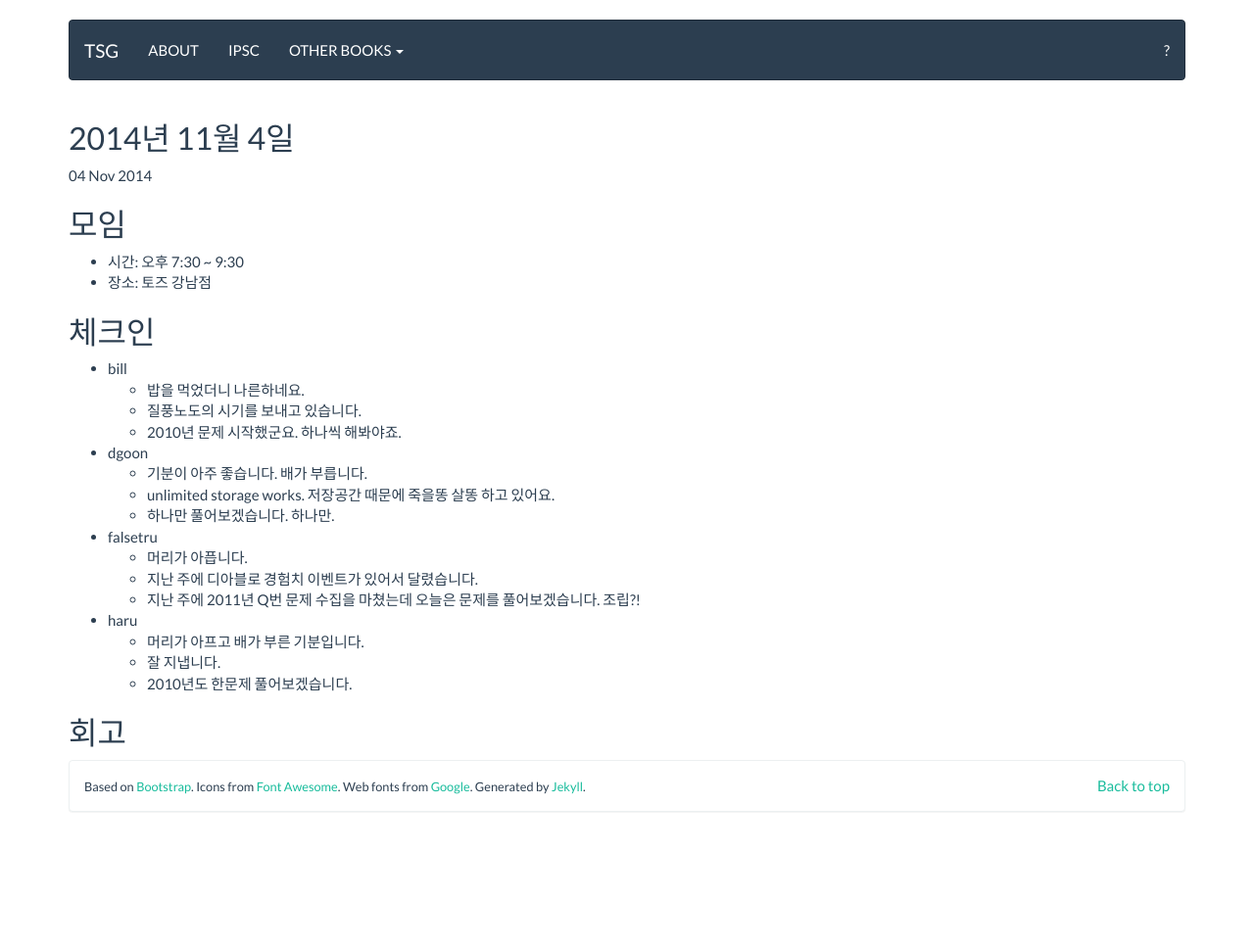
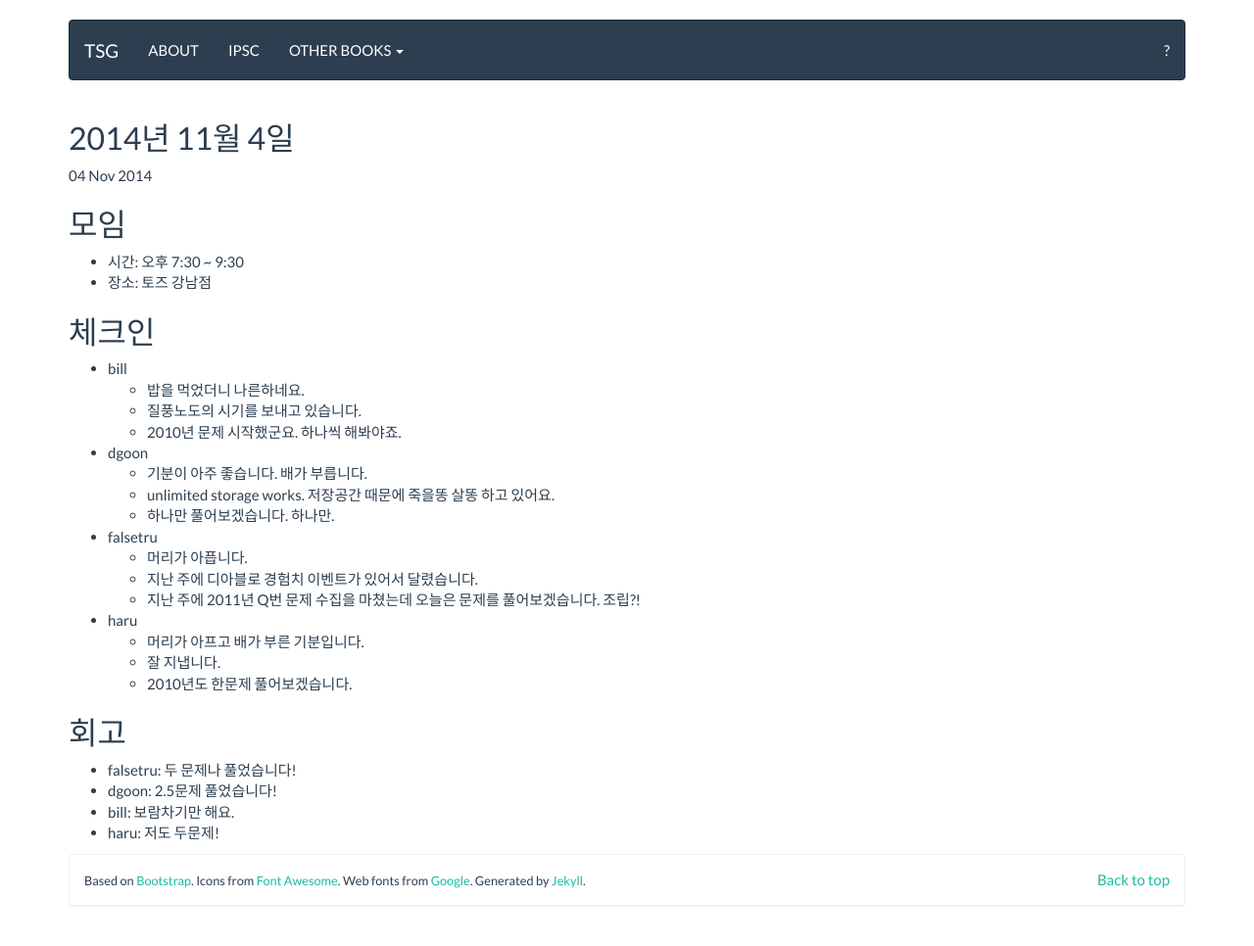
Before and after one commit to tuestudy/tuestudy.github.io, a Jekyll site: the page built from _posts/2014-11-04-tsg-ipsc-off.markdown, in a window 1280 px wide. Shown: the whole page at 98% size. Built offline with Jekyll 4.4.1, drawn with Linux system fonts in a browser that asks for light colours; Markdown is read by kramdown in place of the engine named in the settings; before the commit the page ends 900 px from its top, so only the background shows below that.

Commit message:
2014-11-04 회고

```diff
--- a/_posts/2014-11-04-tsg-ipsc-off.markdown
+++ b/_posts/2014-11-04-tsg-ipsc-off.markdown
@@ -35,3 +35,8 @@
 
 
 ## 회고
+
+* falsetru: 두 문제나 풀었습니다!
+* dgoon: 2.5문제 풀었습니다!
+* bill: 보람차기만 해요.
+* haru: 저도 두문제!
```
